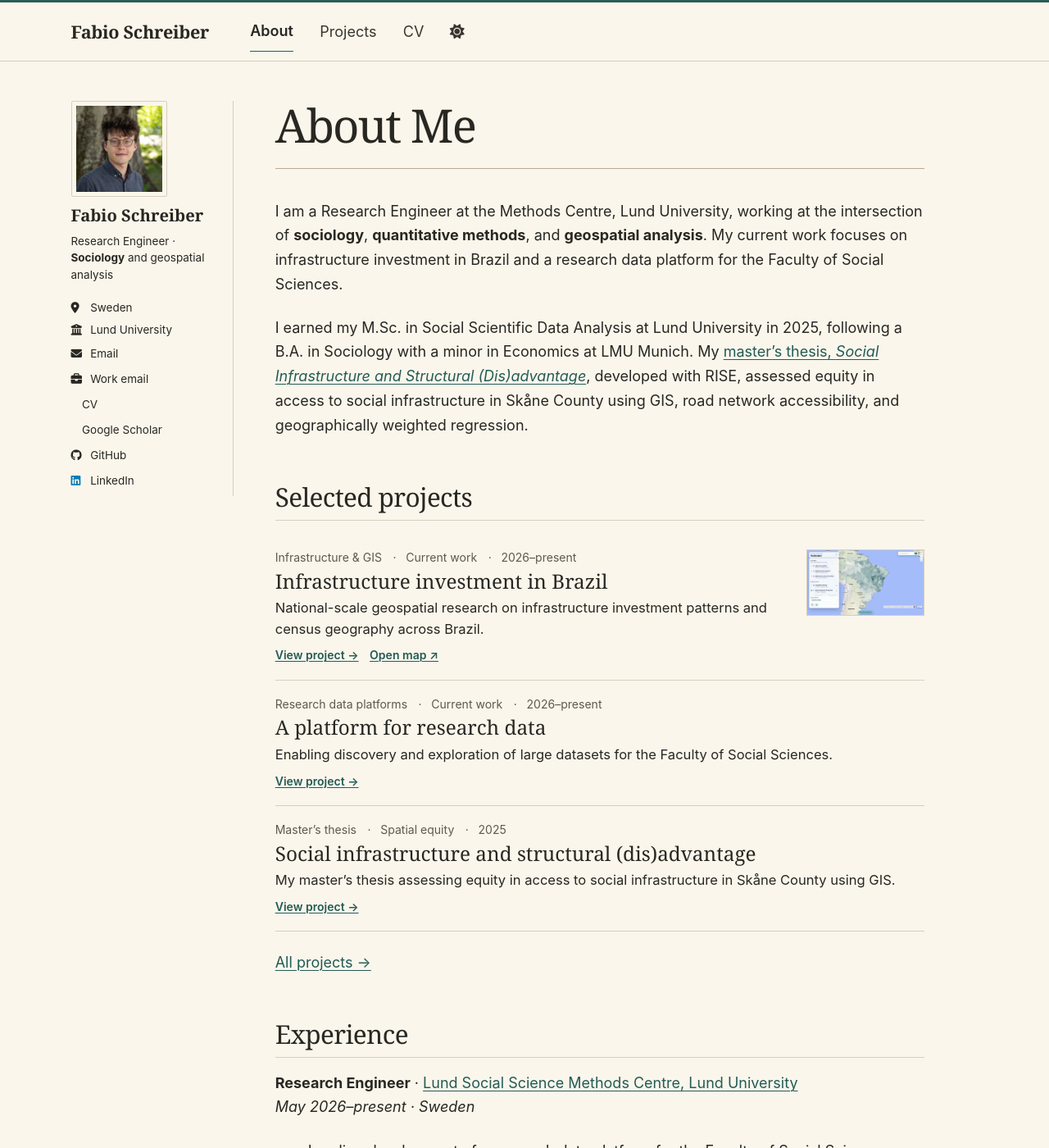
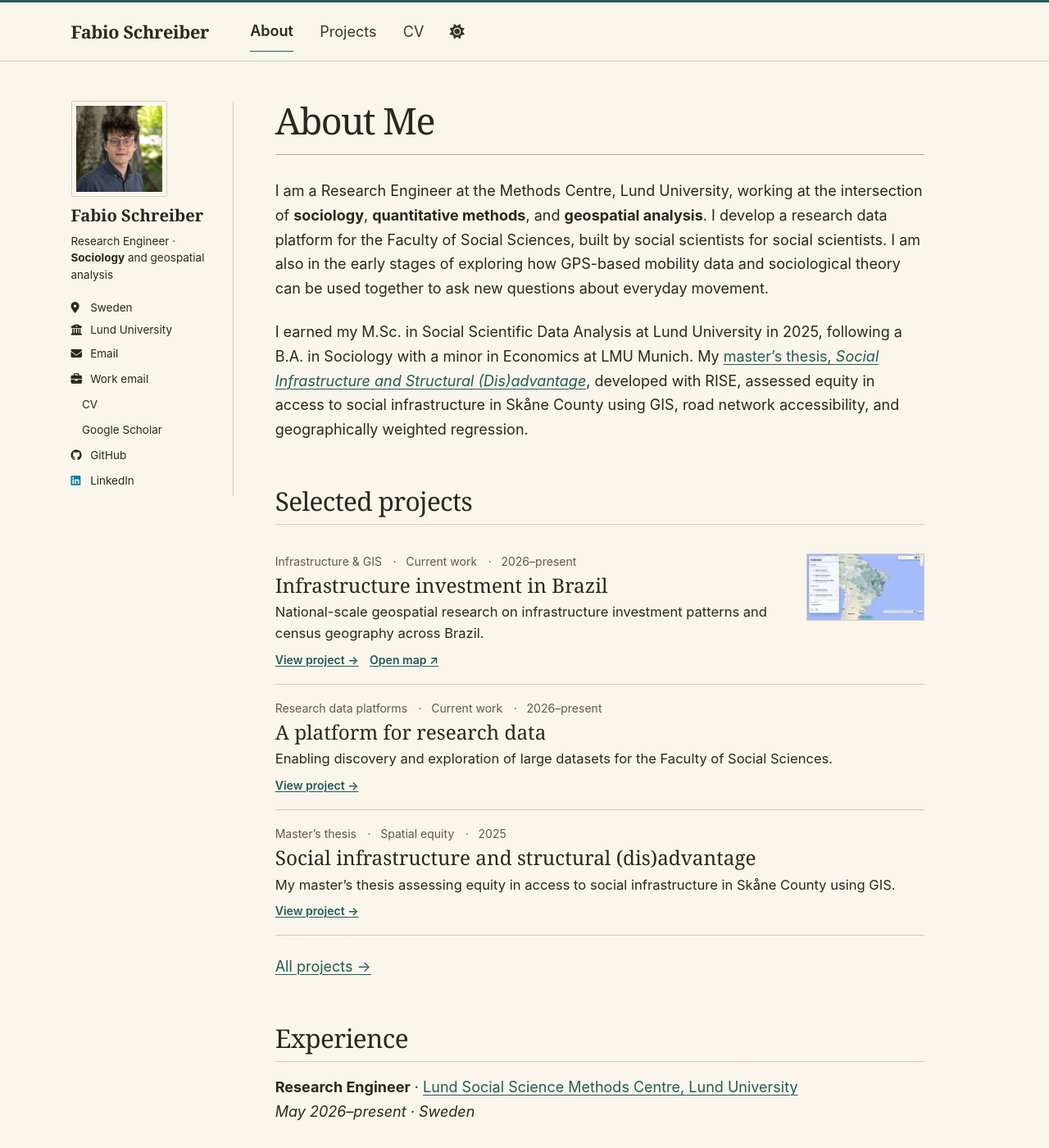
Before and after one commit to fab1s/fab1s.github.io, a Jekyll site: the page built from _pages/about.md, in a window 1280 px wide and 1400 px high. Shown: the whole window at 82% size. Built offline with Jekyll 4.4.1, drawn with Linux system fonts in a browser that asks for light colours; a style sheet for code colours, icons or effects is not loaded.

Commit message:
Update the homepage research bio and heading

```diff
--- a/_layouts/single.html
+++ b/_layouts/single.html
@@ -7,7 +7,7 @@ layout: default
 <div id="main" role="main">
   {% include sidebar.html %}
 
-  <article class="page" itemscope itemtype="http://schema.org/CreativeWork">
+  <article class="page{% if page.url == '/' %} page--home{% endif %}" itemscope itemtype="http://schema.org/CreativeWork">
     <div class="page__inner-wrap">
       <header>
         {% if page.title %}<h1 class="page__title" itemprop="headline">{{ page.title }}</h1>{% endif %}
--- a/_pages/about.md
+++ b/_pages/about.md
@@ -4,7 +4,7 @@ permalink: /
 layout: single
 ---
 
-I am a Research Engineer at the Methods Centre, Lund University, working at the intersection of **sociology**, **quantitative methods**, and **geospatial analysis**. My current work focuses on infrastructure investment in Brazil and a research data platform for the Faculty of Social Sciences.
+I am a Research Engineer at the Methods Centre, Lund University, working at the intersection of **sociology**, **quantitative methods**, and **geospatial analysis**. I develop a research data platform for the Faculty of Social Sciences, built by social scientists for social scientists. I am also in the early stages of exploring how GPS-based mobility data and sociological theory can be used together to ask new questions about everyday movement.
 
 I earned my M.Sc. in Social Scientific Data Analysis at Lund University in 2025, following a B.A. in Sociology with a minor in Economics at LMU Munich. My [master's thesis, *Social Infrastructure and Structural (Dis)advantage*](https://lup.lub.lu.se/luur/download?func=downloadFile&recordOId=9209189&fileOId=9209190), developed with RISE, assessed equity in access to social infrastructure in Skåne County using GIS, road network accessibility, and geographically weighted regression.
 
--- a/_sass/layout/_working-paper.scss
+++ b/_sass/layout/_working-paper.scss
@@ -223,6 +223,10 @@ body {
   font-size: clamp(2.1rem, 4.4vw, 3.2rem);
   line-height: 1.06;
   letter-spacing: -0.035em;
+}
+
+.page--home .page__title {
+  font-size: clamp(1.75rem, 3.5vw, 2.55rem);
 }
 
 .page__content h2,
```
